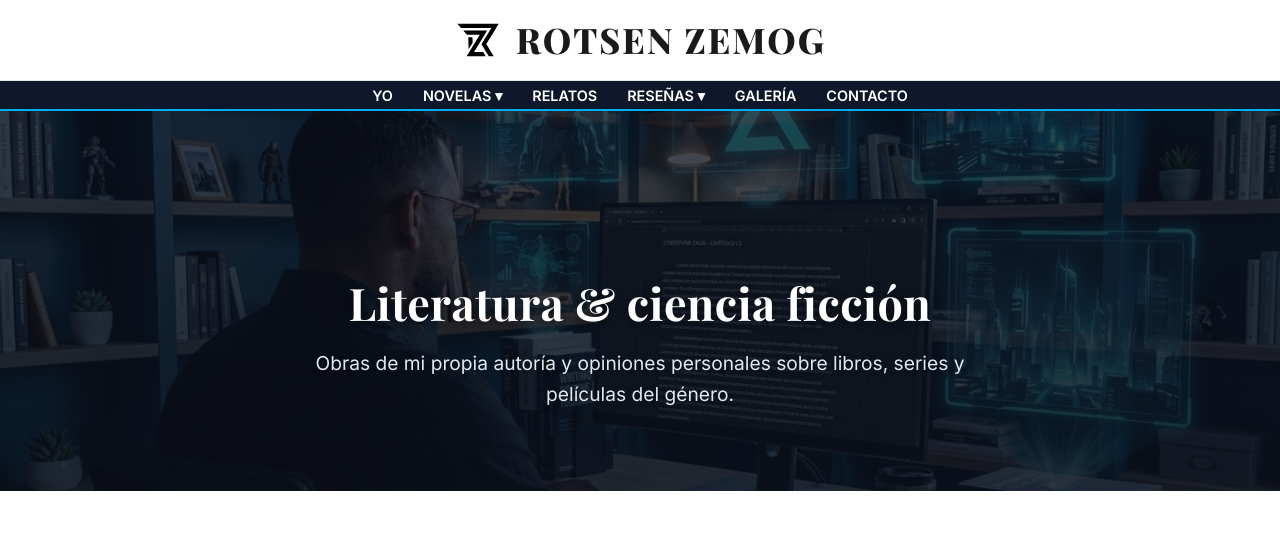
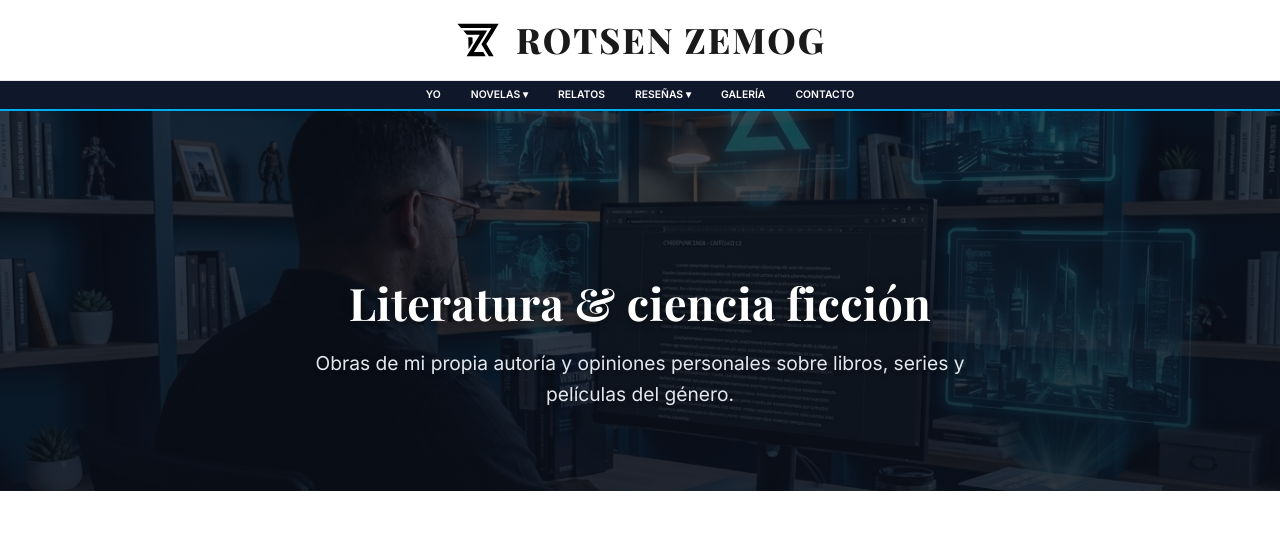
Before and after one commit to rotsenzemog/rotsenzemog.github.io, a Jekyll site: the page built from index.html, in a window 1280 px wide. Shown: the top 539 px of the page. Built offline with Jekyll 4.4.1, drawn with Linux system fonts in a browser that asks for light colours; the list of posts is cut into pages by our own code; grey boxes are pictures that could not be loaded.

Commit message:
Modify font size and add submenu hover fix
Adjusted font size for better readability and added invisible bridge for submenu hover functionality.

```diff
--- a/assets/css/main.css
+++ b/assets/css/main.css
@@ -1025,7 +1025,7 @@ article > h3:first-child {
   color: #ffffff;           /* Ajusta según el color original de tu texto */
   text-decoration: none;
   font-weight: 600;
-  font-size: 0.9rem;
+  font-size: 0.65rem;
   text-transform: uppercase;
   padding: 12px 0;
   transition: color 0.3s ease;
@@ -1134,3 +1134,18 @@ article > h3:first-child {
     transform: translate(-50%, 0);
   }
 }
+/* ==========================================
+   PUENTE INVISIBLE PARA EL SUBMENÚ (Hover Fix)
+   ========================================== */
+
+/* Crea un área invisible que conecta el botón principal con el submenú */
+.nav-menu li.has-dropdown::after {
+  content: '';
+  position: absolute;
+  top: 100%;
+  left: -20px;
+  right: -20px;
+  height: 20px; /* Cubre el espacio vacío de 8px del margin-top */
+  background: transparent; /* Totalmente invisible */
+  z-index: 999;
+}
```
